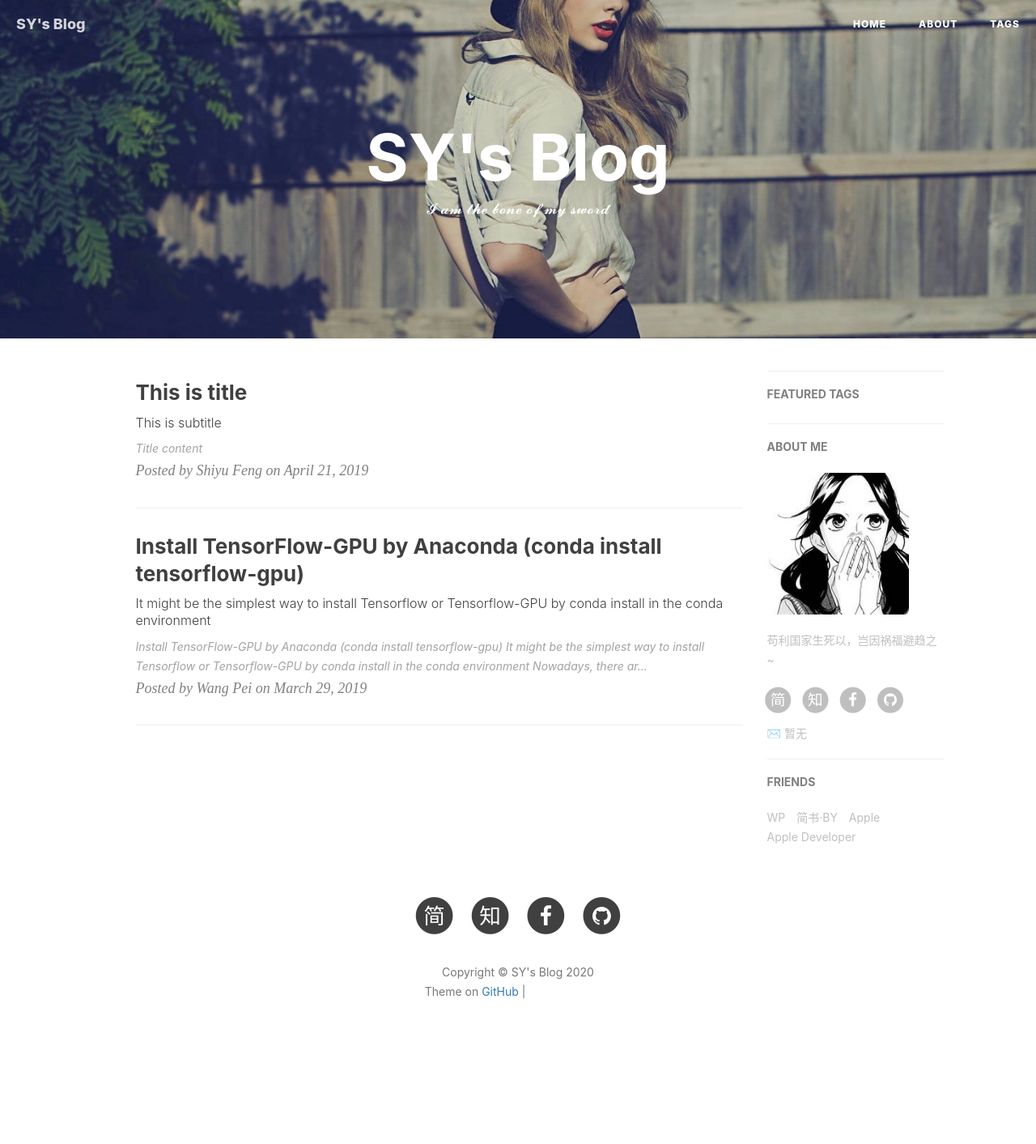
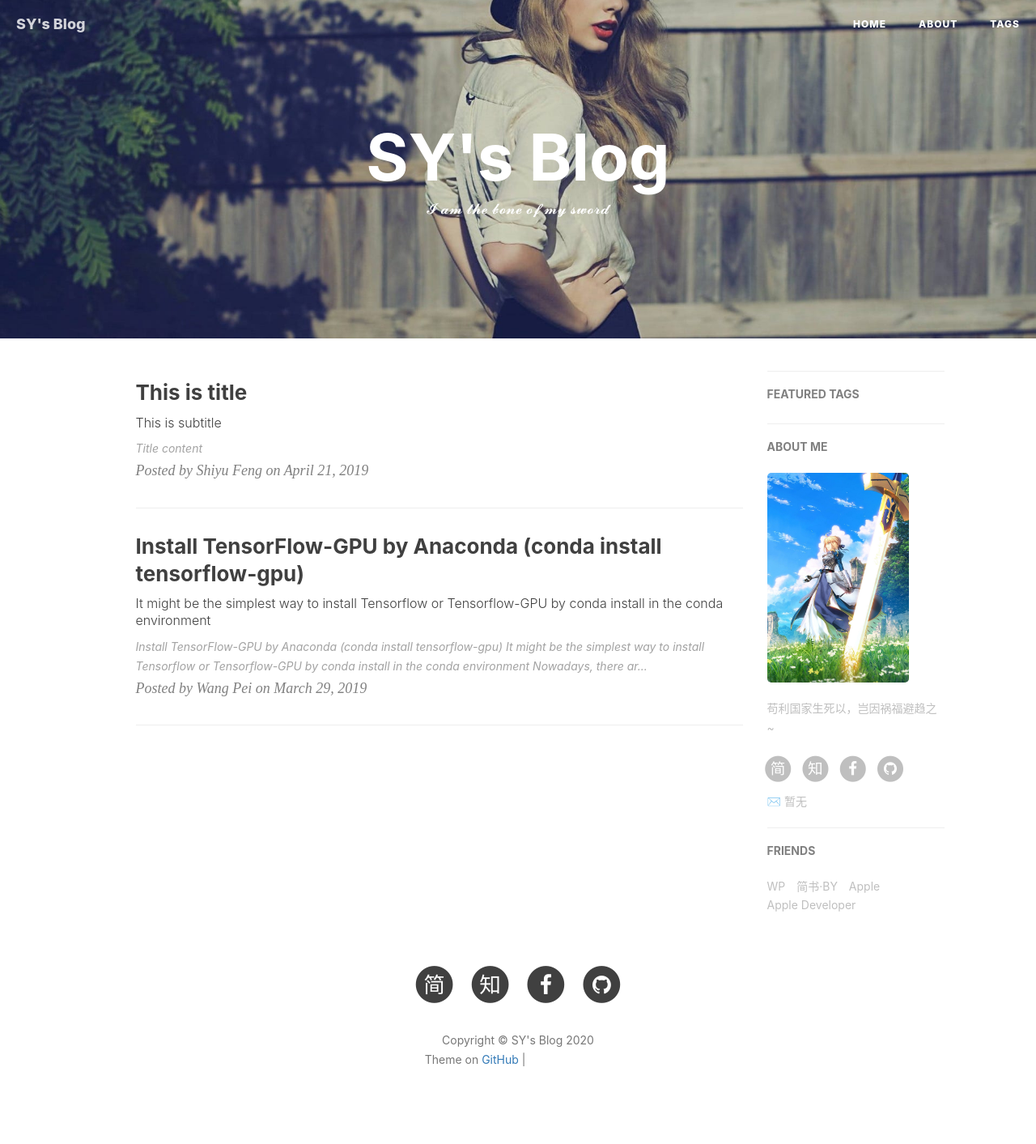
Before and after one commit to lingxiaolu18/lingxiaolu18.github.io, a Jekyll site: the page built from index.html, in a window 1280 px wide. Shown: the whole page at 81% size. Built offline with Jekyll 4.4.1, drawn with Linux system fonts in a browser that asks for light colours; nearby versions of some CDN libraries; the list of posts is cut into pages by our own code; comment, search, counter and statistics services are not loaded; before the commit the page ends 1329 px from its top, so only the background shows below that; grey boxes are pictures that could not be loaded.

Commit message:
Update _config.yml

```diff
--- a/_config.yml
+++ b/_config.yml
@@ -12,7 +12,7 @@
 # Sidebar settings
 sidebar: true                           # whether or not using Sidebar.
 sidebar-about-description: "苟利国家生死以，岂因祸福避趋之~"
-sidebar-avatar: /img/avatar_binggan.jpg      # use absolute URL, seeing it's used in both `/` and `/about/`
+sidebar-avatar: img/81720c41be917ef6118025fd852921c3.jpg # use absolute URL, seeing it's used in both `/` and `/about/`
 
 
 
```
